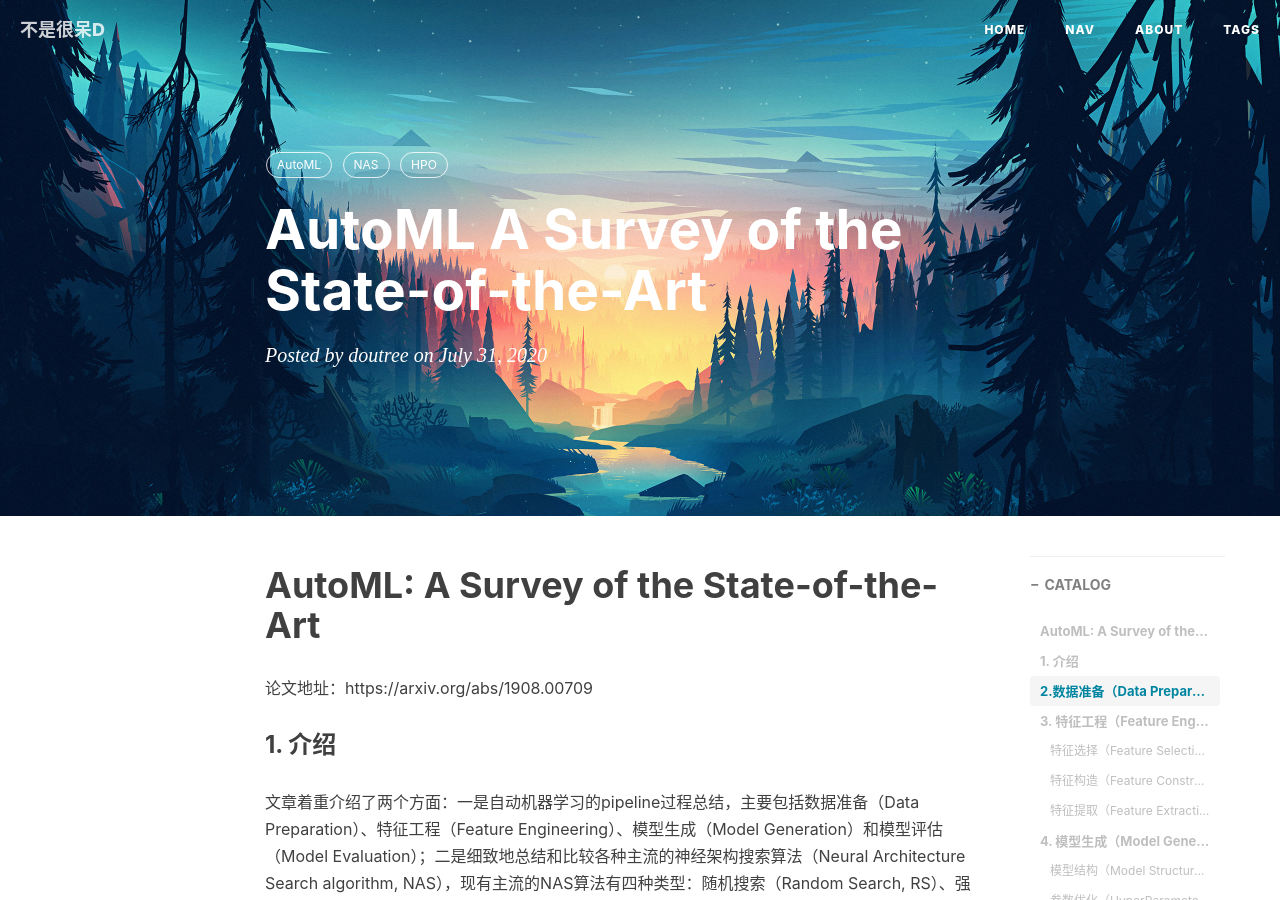
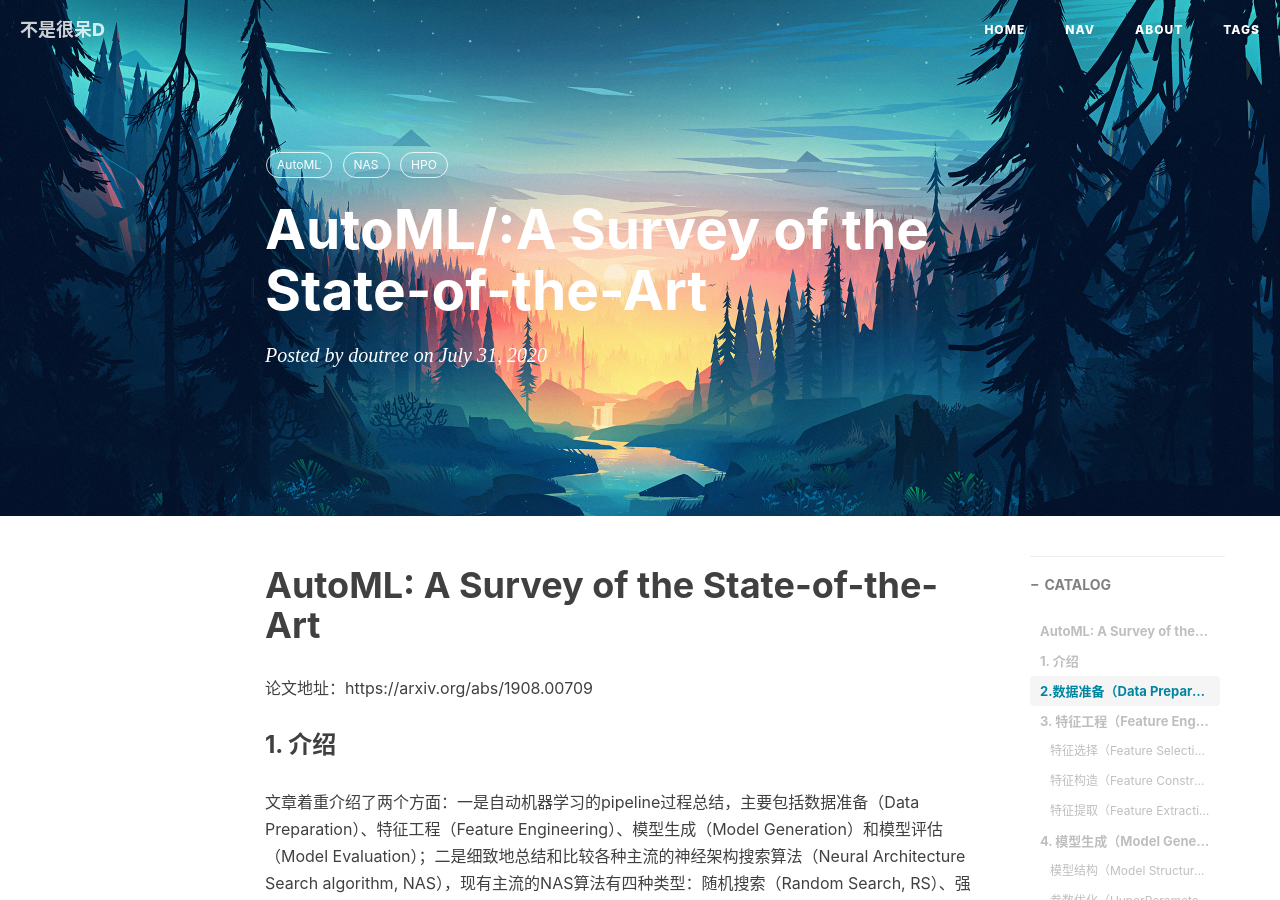
Before and after one commit to doutree/doutree.github.io, a Jekyll site: the page built from _posts/2020-07-31-AutoML综述阅读笔记.md, in a window 1280 px wide and 900 px high. Built offline with Jekyll 4.4.1, drawn with Linux system fonts in a browser that asks for light colours; nearby versions of some CDN libraries; comment, search, counter and statistics services are not loaded.

Commit message:
no message

```diff
--- a/_posts/2020-07-31-AutoML综述阅读笔记.md
+++ b/_posts/2020-07-31-AutoML综述阅读笔记.md
@@ -1,6 +1,6 @@
 ---
 layout:		post
-title:      AutoML A Survey of the State-of-the-Art
+title:      AutoML/:A Survey of the State-of-the-Art
 subtitle:
 date:       2020-07-31
 author:     doutree
```
